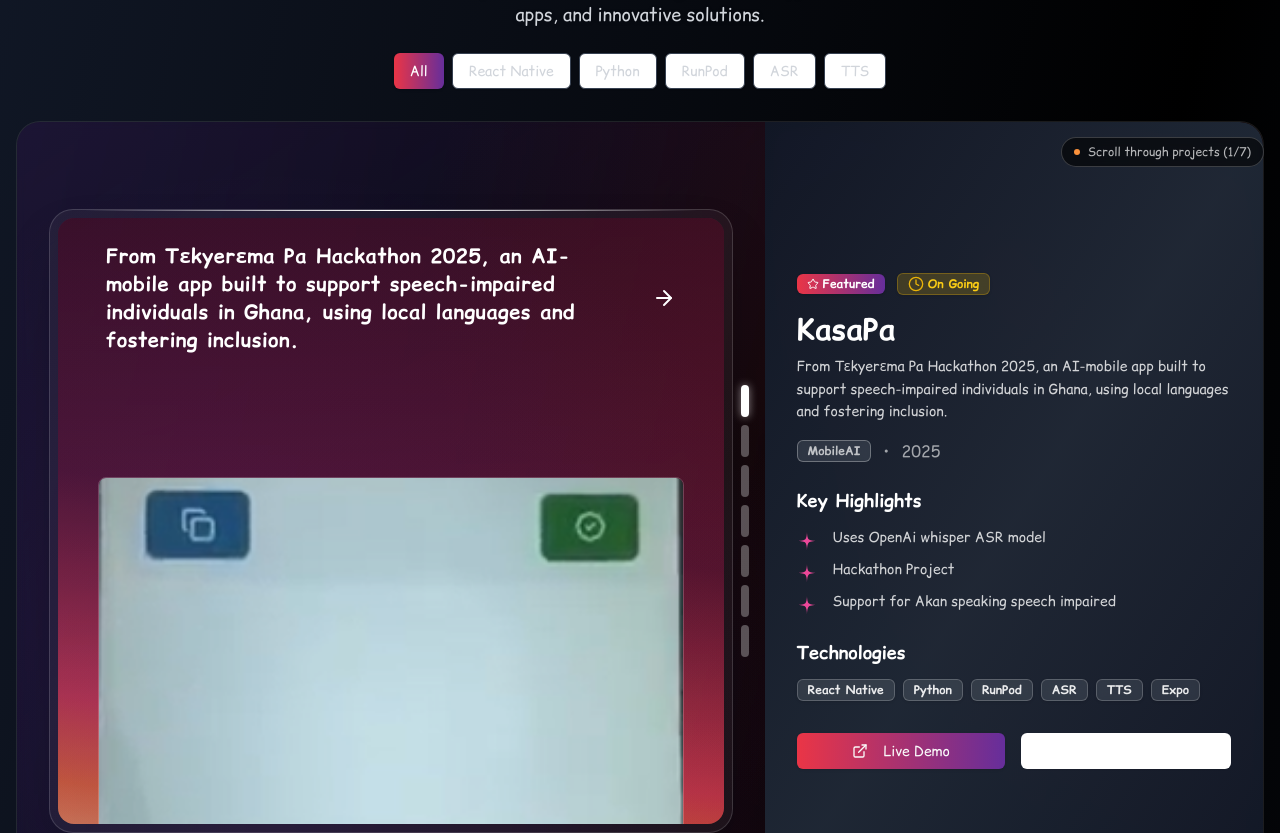
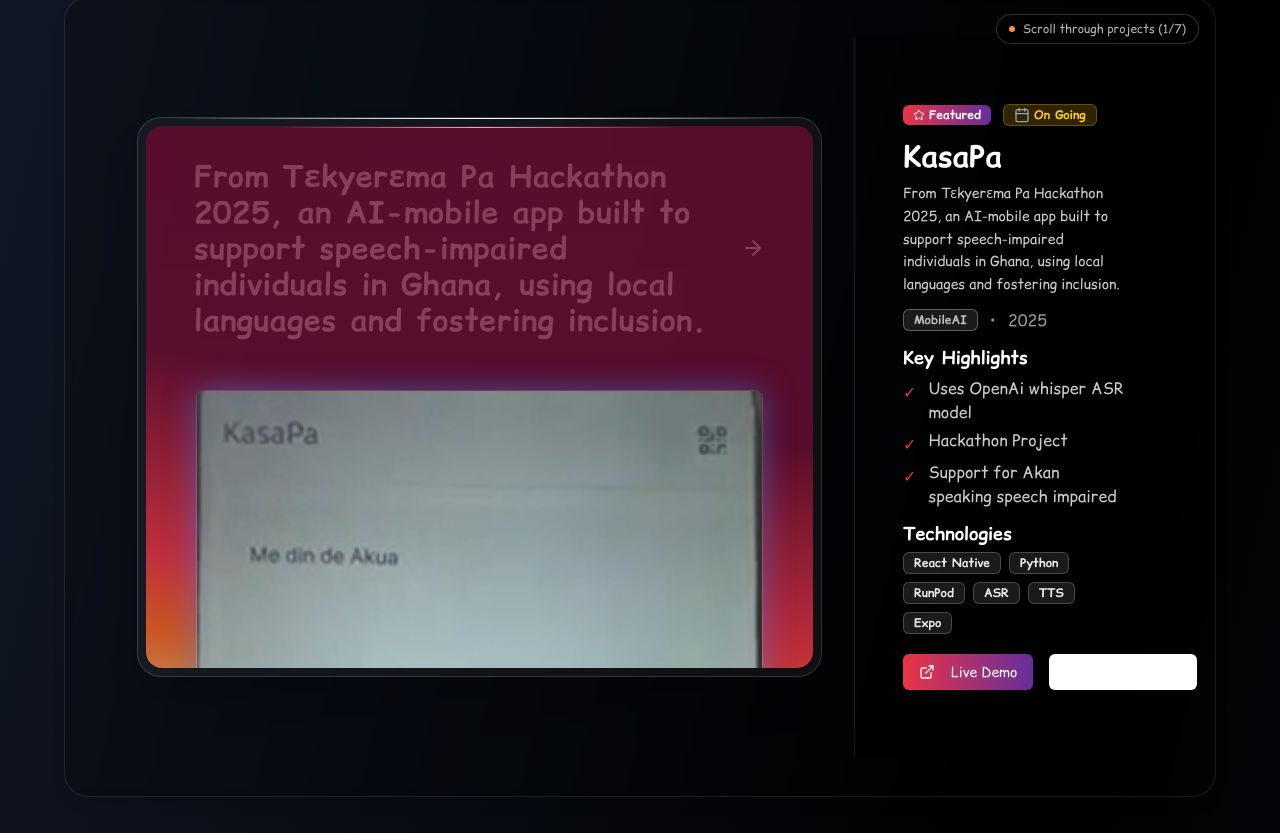
Before and after one commit to saintdannyyy/saintdannyyy-portfolio, a Next.js app: page /projects in a window 1280 px wide. Shown: the part 327-1160 px from the top of the page. Built offline with nearby package versions, Linux system fonts and the light colour scheme.

Commit message:
feat: enhance project visuals and details layout for improved user experience

```diff
--- a/components/Projects.js
+++ b/components/Projects.js
@@ -201,9 +201,15 @@
 function ProjectVisuals({ projects, idx }) {
   const p = projects[idx];
   return (
-    <div className="w-full lg:w-[60%] relative flex items-center justify-center p-6 sm:p-8">
-      <div className="group relative cursor-pointer overflow-hidden rounded-2xl border bg-[#f2f2f20c] p-1.5 shadow-2xl w-full max-w-4xl h-[78vh] lg:rounded-3xl lg:p-2 border-white/15 hover:border-white/25 transition-all duration-500">
-        {/* shimmering top line */}
+    <div className="lg:w-[70%] h-full">
+      <div className="w-full h-full flex items-center justify-center p-8">
+        <Link
+          href={p?.liveUrl || p?.githubUrl || "#"}
+          target={p?.liveUrl ? "_blank" : "_self"}
+          rel={p?.liveUrl ? "noopener noreferrer" : ""}
+          className="group relative cursor-pointer overflow-hidden rounded-2xl border bg-[#f2f2f20c] p-1.5 shadow-2xl w-full max-w-4xl h-[560px] lg:rounded-3xl lg:p-2 border-white/15 hover:border-white/25 transition-all duration-500"
+        >
+          {/* Top gradient border */}
           <div
             className="absolute inset-x-0 top-0 h-px"
             style={{
@@ -212,211 +218,179 @@
             }}
           />
 
-        {/* glass body */}
-        <div className="relative flex size-full flex-col items-center justify-between overflow-hidden rounded-xl lg:rounded-2xl from-black/40 to-transparent transition-all duration-700 bg-gradient-to-b">
-          {/* gradient wash */}
+          {/* Main content container */}
+          <div className="group relative flex size-full flex-col items-center justify-between overflow-hidden rounded-xl lg:rounded-2xl from-black/40 to-transparent transition-all duration-300 bg-gradient-to-b">
+            {/* Custom gradient background */}
             <div
-            className="absolute inset-0 -z-10 opacity-80 transition-all duration-700"
-            style={{ background: getProjectGradient(idx) }}
+              className="absolute inset-0 -z-1 opacity-80"
+              style={{
+                background: getProjectGradient(idx),
+              }}
             />
 
-          {/* header row (desktop) */}
-          <div className="hidden w-full flex-row items-center justify-between px-8 sm:px-12 py-6 lg:flex text-white">
-            <h3 className="max-w-[90%] text-2xl sm:text-xl font-bold tracking-wide transition-all duration-700">
+            {/* Top gradient line */}
+            <div
+              className="absolute inset-x-0 top-px z-10 h-[0.8px] opacity-70"
+              style={{
+                background:
+                  "linear-gradient(90deg, rgba(0, 0, 0, 0) 20%, rgb(255, 255, 255) 50%, rgba(0, 0, 0, 0) 80%)",
+              }}
+            />
+
+            {/* Title and arrow (visible on large screens) */}
+            <div className="hidden w-full flex-row items-center justify-between px-12 py-8 lg:flex text-white">
+              <h3 className="max-w-[90%] text-3xl font-bold tracking-wide">
                 {p?.description || p?.title}
               </h3>
               <ArrowRight className="size-6" />
             </div>
 
-          {/* image */}
-          <div className="relative w-full max-w-[88%] translate-y-5 -rotate-3 lg:rotate-0 lg:group-hover:scale-[1.06] lg:group-hover:-rotate-3 transition-all duration-700 will-change-transform">
-            <div
-              className="relative w-full overflow-hidden rounded-lg border border-white/20"
-              style={{ aspectRatio: "1203/753" }}
-            >
+            {/* Project Image */}
+            <div className="relative w-full max-w-[85%] translate-y-5 -rotate-3 lg:rotate-0 lg:group-hover:scale-[1.08] lg:group-hover:-rotate-3 transition-all duration-300 will-change-transform">
               {p?.image && (
                 <Image
                   src={p.image}
                   alt={p.title}
-                  fill
-                  sizes="(max-width: 1024px) 100vw, 70vw"
-                  priority={idx === 0}
-                  className="object-cover"
+                  width={1203}
+                  height={753}
+                  className="w-full rounded-t-lg border-[1.5px] border-white/20 shadow-[0_0_30px_rgba(59,130,246,0.5)]"
+                  style={{
+                    boxShadow: `0 0 30px rgba(59,130,246,0.5)`,
+                  }}
                 />
               )}
             </div>
           </div>
-        </div>
-      </div>
-
-      {/* right edge progress bars (mobile-hidden) */}
-      <div className="absolute right-2 sm:right-4 top-1/2 -translate-y-1/2 z-30 hidden md:block">
-        <div className="flex flex-col space-y-2">
-          {projects.map((_, i) => (
-            <div
-              key={i}
-              className="w-2 h-8 rounded-full transition-all duration-500 relative overflow-hidden"
-              style={{
-                backgroundColor: i === idx ? "white" : "rgba(255,255,255,0.3)",
-                boxShadow: i === idx ? "0 0 8px rgba(255,255,255,0.5)" : "none",
-              }}
-            />
-          ))}
-        </div>
+        </Link>
       </div>
     </div>
   );
 }
 
 function ProjectDetails({ p, isActive, idx }) {
-  const [display, setDisplay] = useState(p);
-  const [anim, setAnim] = useState(false);
+  const getStatusIcon = (status) => {
+    switch (status) {
+      case "Completed":
+        return <CheckCircle className="w-4 h-4 text-green-500" />;
+      case "In Progress":
+        return <Clock className="w-4 h-4 text-yellow-500" />;
+      default:
+        return <Calendar className="w-4 h-4 text-gray-400" />;
+    }
+  };
 
-  useEffect(() => {
-    if (!display || !p || display.id === p.id) return;
-    setAnim(true);
-    const t = setTimeout(() => {
-      setDisplay(p);
-      setAnim(false);
-    }, 150);
-    return () => clearTimeout(t);
-  }, [p, display?.id]);
+  const getStatusColor = (status) => {
+    switch (status) {
+      case "Completed":
+        return "bg-green-500/20 text-green-400 border-green-500/30";
+      case "On Going":
+        return "bg-yellow-500/20 text-yellow-400 border-yellow-500/30";
+      default:
+        return "bg-gray-500/20 text-gray-400 border-gray-500/30";
+    }
+  };
 
   return (
-    <div className="w-full lg:w-[40%] p-6 sm:p-8 flex flex-col justify-center bg-gradient-to-br from-gray-900/95 via-gray-800/95 to-gray-900/95 backdrop-blur-md">
-      <div
-        className={`max-w-md mx-auto transition-all duration-300 ease-out ${
-          anim
-            ? "opacity-0 translate-y-4 scale-95"
-            : "opacity-100 translate-y-0 scale-100"
-        }`}
-      >
-        {/* badges */}
-        <div
-          className={`flex items-center gap-3 mb-4 transition-all duration-500 delay-100 ${
-            anim ? "opacity-0 translate-x-4" : "opacity-100 translate-x-0"
-          }`}
-        >
-          {display?.featured && (
+    <div className="lg:w-[30%] h-full bg-black/20 backdrop-blur-sm border-l border-white/10 p-8 lg:p-12 flex flex-col justify-center">
+      <div className="space-y-3 max-w-lg">
+        {/* Project Badge and Status */}
+        <div className="flex items-center gap-3">
+          {p?.featured && (
             <Badge className="bg-gradient-to-r from-[#EA3546] to-[#662E9B] text-white border-0">
-              <Star className="w-3 h-3 mr-1" /> Featured
+              <Star className="w-3 h-3 mr-1" />
+              Featured
             </Badge>
           )}
-          {display?.status && <StatusBadge status={display.status} />}
+          <Badge
+            className={`${getStatusColor(p?.status)} border backdrop-blur-sm`}
+          >
+            {getStatusIcon(p?.status)}
+            <span className="ml-1">{p?.status}</span>
+          </Badge>
         </div>
 
-        {/* title + desc */}
-        <div
-          className={`space-y-2 mb-4 transition-all duration-500 delay-200 ${
-            anim ? "opacity-0 translate-x-4" : "opacity-100 translate-x-0"
-          }`}
-        >
-          <h2 className="text-2xl sm:text-3xl font-bold text-white leading-tight">
-            {display?.title}
+        {/* Project Title */}
+        <div className="space-y-2">
+          <h2 className="text-lg lg:text-3xl font-bold text-white leading-tight">
+            {p?.title}
           </h2>
-          {display?.description && (
           <p className="text-white/80 text-sm leading-relaxed">
-              {display.description}
+            {p?.description}
           </p>
-          )}
         </div>
 
-        {/* meta */}
-        <div
-          className={`flex items-center gap-3 text-white/60 mb-6 transition-all duration-500 delay-300 ${
-            anim ? "opacity-0 translate-y-2" : "opacity-100 translate-y-0"
-          }`}
-        >
-          {display?.category && (
+        {/* Category and Year */}
+        <div className="flex items-center gap-3 text-white/60">
           <Badge
             variant="outline"
             className="text-white/70 border-white/30 bg-white/10 backdrop-blur-sm"
           >
-              {display.category}
+            {p?.category}
           </Badge>
-          )}
-          {display?.year && (
-            <>
           <span>•</span>
-              <span>{display.year}</span>
-            </>
-          )}
+          <span>{p?.year}</span>
         </div>
 
-        {/* highlights */}
-        {!!display?.highlights?.length && (
-          <div
-            className={`space-y-3 mb-6 transition-all duration-500 delay-400 ${
-              anim ? "opacity-0 translate-y-4" : "opacity-100 translate-y-0"
-            }`}
+        {/* Key Highlights */}
+        {p?.highlights && (
+          <div className="space-y-1">
+            <h4 className="text-white font-semibold text-lg">Key Highlights</h4>
+            <ul className="space-y-1">
+              {p.highlights.slice(0, 4).map((highlight, hlIndex) => (
+                <li
+                  key={hlIndex}
+                  className="text-white/80 flex items-start gap-3"
                 >
-            <h4 className="text-white font-semibold text-lg">Key Highlights</h4>
-            <ul className="space-y-2 text-sm">
-              {display.highlights.slice(0, 4).map((hl, i) => (
-                <li key={i} className="text-white/80 flex items-start gap-2">
-                  <BulletIcon />
-                  <span>{hl}</span>
+                  <span className="text-[#EA3546] mt-1">✓</span>
+                  <span>{highlight}</span>
                 </li>
               ))}
             </ul>
           </div>
         )}
 
-        {/* tech */}
-        {!!display?.technologies?.length && (
-          <div
-            className={`space-y-3 mb-6 transition-all duration-500 delay-500 ${
-              anim ? "opacity-0 translate-y-4" : "opacity-100 translate-y-0"
-            }`}
-          >
+        {/* Technologies */}
+        <div className="space-y-1">
           <h4 className="text-white font-semibold text-lg">Technologies</h4>
           <div className="flex flex-wrap gap-2">
-              {display.technologies.map((t, i) => (
+            {p?.technologies?.map((tech, techIndex) => (
               <Badge
-                  key={i}
-                  className="bg-white/10 backdrop-blur-sm text-white/90 border-white/20 hover:bg-white/20 transition-all duration-300"
+                key={techIndex}
+                className="bg-white/10 backdrop-blur-sm text-white/90 border-white/20 hover:bg-white/20 transition-colors duration-200"
               >
-                  {t}
+                {tech}
               </Badge>
             ))}
           </div>
         </div>
-        )}
 
-        {/* actions */}
-        <div
-          className={`flex gap-4 pt-2 transition-all duration-500 delay-700 ${
-            anim
-              ? "opacity-0 translate-y-4 scale-95"
-              : "opacity-100 translate-y-0 scale-100"
-          }`}
-        >
-          {display?.liveUrl && (
+        {/* Action Buttons */}
+        <div className="flex gap-4 pt-2">
+          {p?.liveUrl && (
             <Button
               asChild
               className="bg-gradient-to-r from-[#EA3546] to-[#662E9B] hover:shadow-lg hover:shadow-purple-500/25 transition-all duration-300 border-0 flex-1"
             >
-              <Link
-                href={display.liveUrl}
-                target="_blank"
-                rel="noopener noreferrer"
-              >
-                <ExternalLink className="w-4 h-4 mr-2" /> Live Demo
+              <Link href={p.liveUrl} target="_blank" rel="noopener noreferrer">
+                <ExternalLink className="w-4 h-4 mr-2" />
+                Live Demo
               </Link>
             </Button>
           )}
-          {display?.githubUrl && (
+
+          {p?.githubUrl && (
             <Button
               asChild
               variant="outline"
               className="border-white/30 hover:border-white/50 hover:bg-white/10 text-white backdrop-blur-sm flex-1"
             >
               <Link
-                href={display.githubUrl}
+                href={p.githubUrl}
                 target="_blank"
                 rel="noopener noreferrer"
               >
-                <Github className="w-4 h-4 mr-2" /> Source Code
+                <Github className="w-4 h-4 mr-2" />
+                Source Code
               </Link>
             </Button>
           )}
@@ -578,42 +552,25 @@
       ref={sectionRef}
       style={{ "--section-height": sectionHeight }}
     >
-      {/* Header */}
-      <div className="text-center mb-8 pt-16">
+      {/* Section Header */}
+      <div className="text-center">
         <p className="mb-3 text-xs font-normal tracking-widest text-white/70 uppercase md:text-sm">
           FEATURED CASE STUDIES
         </p>
+
         <h2 className="text-3xl sm:text-4xl md:text-5xl lg:text-6xl font-bold mb-4 font-comic">
           <span className="bg-gradient-to-r from-[#EA3546] via-[#662E9B] to-[#F86624] bg-clip-text text-transparent drop-shadow-lg">
-            Curated work
+            Projects
           </span>
         </h2>
-        <p className="text-gray-300 text-base sm:text-lg max-w-2xl mx-auto mb-6 font-comic drop-shadow px-4">
+        <p className="text-gray-300 text-base sm:text-lg max-w-2xl mx-auto mb-2 font-comic drop-shadow px-4">
           A showcase of my recent work, featuring full-stack applications,
           mobile apps, and innovative solutions.
         </p>
-
-        {/* Filter buttons */}
-        <div className="flex flex-wrap justify-center gap-2 px-4">
-          {categories.map((cat) => (
-            <Button
-              key={cat}
-              variant={filter === cat ? "default" : "outline"}
-              onClick={() => setFilter(cat)}
-              className={`${
-                filter === cat
-                  ? "bg-gradient-to-r from-[#EA3546] to-[#662E9B] text-white"
-                  : "border-gray-700 hover:border-gray-600 hover:bg-gray-800/50 text-gray-300"
-              } transition-all duration-300`}
-            >
-              {cat}
-            </Button>
-          ))}
-        </div>
       </div>
 
-      {/* Desktop: Sticky viewport with scroll hijacking */}
-      <div className="hidden lg:block sticky top-0 h-screen">
+      {/* Main Projects Display */}
+      <div className="hidden lg:flex h-screen max-h-screen w-[90%] mx-auto my-8 px-10 py-10 bg-black/20 backdrop-blur-sm border border-white/10 rounded-3xl shadow-lg overflow-hidden">
         {/* Scroll hijacking indicator */}
         {isHijacked && (
           <div className="absolute top-4 right-4 z-50 bg-black/60 backdrop-blur-sm rounded-full px-3 py-1.5 text-xs text-white/70 border border-white/20">
@@ -624,20 +581,11 @@
           </div>
         )}
 
-        <div className="h-screen bg-black/10 rounded-3xl border border-white/10 backdrop-blur-sm relative overflow-hidden mx-4">
-          {/* background glows */}
-          <div className="pointer-events-none absolute inset-0 bg-gradient-to-br from-purple-900/20 via-transparent to-red-900/20" />
-          <div className="pointer-events-none absolute inset-0 bg-[radial-gradient(circle_at_20%_80%,theme(colors.purple.600/0.15),transparent_50%)]" />
-          <div className="pointer-events-none absolute inset-0 bg-[radial-gradient(circle_at_80%_20%,theme(colors.red.600/0.15),transparent_50%)]" />
-
-          <div className="relative flex h-full flex-col lg:flex-row">
-            {/* Left visuals */}
+        {/* Left side - Project Visuals */}
         <ProjectVisuals projects={filtered} idx={activeIndex} />
 
-            {/* Right details */}
+        {/* Right side - Project Details */}
         <ProjectDetails p={activeProject} isActive idx={activeIndex} />
-          </div>
-        </div>
       </div>
 
       {/* Mobile: Individual project cards */}
@@ -651,7 +599,7 @@
         ))}
       </div>
 
-      {/* CTA */}
+      {/* Call to Action */}
       <div className="text-center py-16 px-4">
         <p className="text-white/60 mb-6 text-lg">
           Want to see more projects or discuss a collaboration?
@@ -661,7 +609,8 @@
           className="px-8 py-3 bg-gradient-to-r from-[#EA3546] to-[#662E9B] hover:shadow-lg hover:shadow-purple-500/25 transition-all duration-300 hover:scale-105 border-0"
         >
           <Link href="/projects">
-            View All Projects <ArrowRight className="w-4 h-4 ml-2" />
+            View All Projects
+            <ArrowRight className="w-4 h-4 ml-2" />
           </Link>
         </Button>
       </div>
```
Lines whose indentation alone changed are shown as unchanged.
